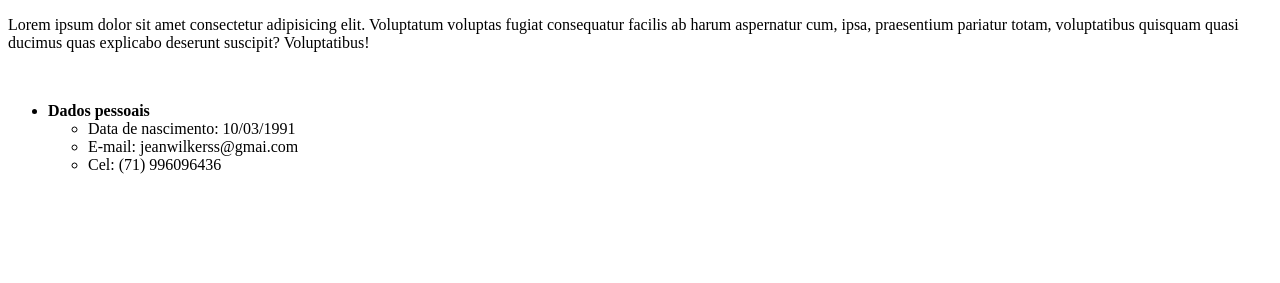
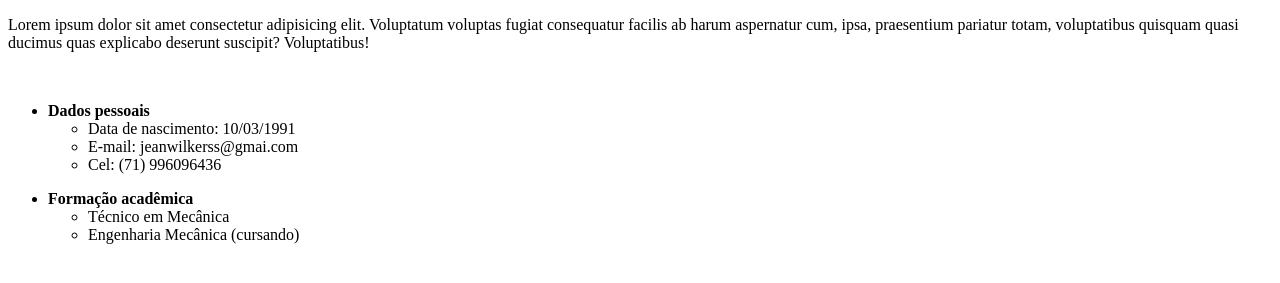
Before and after one commit to jeanwilker/frontend-m03-01-html-exercicio, a plain HTML site: page index.html in a window 1280 px wide. Shown: the part 105-388 px from the top of the page. Drawn offline with Linux system fonts and the light colour scheme.

Commit message:
Adicionando formação acadêmica

```diff
--- a/index.html
+++ b/index.html
@@ -36,6 +36,18 @@
         </ul>
       </section>
 
+      <section>
+        <ul>
+          <li>
+            <strong>Formação acadêmica</strong>
+            <ul>
+              <li>Técnico em Mecânica</li>
+              <li>Engenharia Mecânica (cursando)</li>
+            </ul>
+          </li>
+        </ul>
+      </section>
+
     </main>
 
   </body>
```
